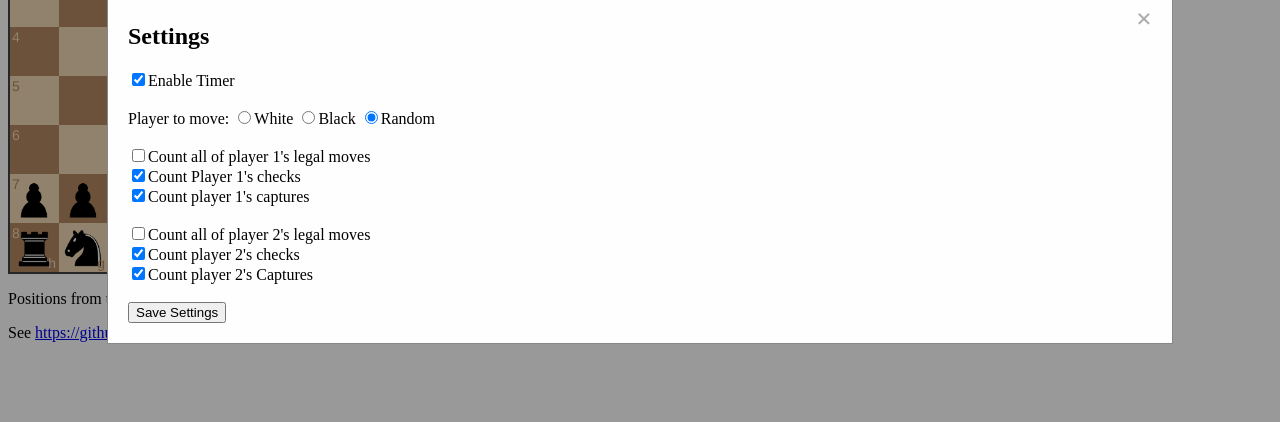
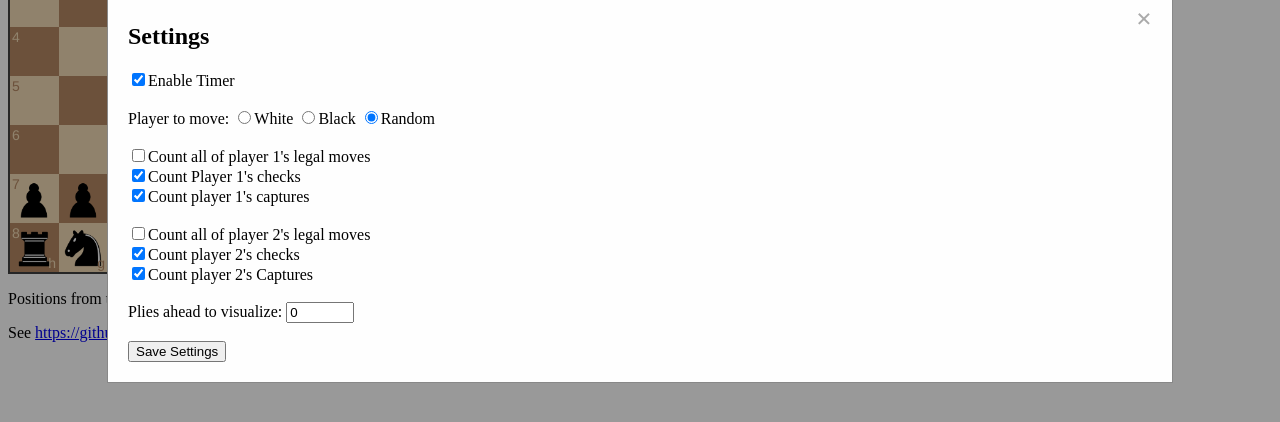
Before and after one commit to bescoto/chess-count-quiz, a plain HTML site: page index.html in a window 1280 px wide. Both pictures are taken after a click on the button "Settings". Shown: the part 210-632 px from the top of the page. Drawn offline with nearby package versions, Linux system fonts and the light colour scheme; no server answers.

Commit message:
Add plyAhead to settings dialog (currently non-functional)

```diff
--- a/chess-count-quiz.js
+++ b/chess-count-quiz.js
@@ -356,6 +356,11 @@ async function saveSettings() {
     localStorage.setItem('questionTypes', JSON.stringify(chess_data.questionTypes)); // Save preference
     createDynamicInputs(chess_data.questionTypes);
 
+    // Save ply ahead setting
+    const plyAhead = parseInt(document.getElementById('plyAhead').value);
+    chess_data.plyAhead = plyAhead;
+    localStorage.setItem('plyAhead', plyAhead);
+
     settings.style.display = "none"; // Close the settings window
     startNewGame();
 }
@@ -383,7 +388,8 @@ async function loadSettings() {
         is_correct: null, // stores which counts are correct
         games: null, // Array of PGN games
         board: null, // The board object
-        questionTypes: null // Array of questions, as strings, to ask the user
+        questionTypes: null, // Array of questions, as strings, to ask the user
+        plyAhead: 0  // Number of half-moves ahead to visualize
     };
 
     // Timer
@@ -423,6 +429,11 @@ async function loadSettings() {
 
     console.log(chess_data.questionTypes);
     createDynamicInputs(chess_data.questionTypes);
+
+    // Plies ahead
+    const savedPlyAhead = localStorage.getItem('plyAhead');
+    chess_data.plyAhead = savedPlyAhead ? parseInt(savedPlyAhead) : 0;
+    document.getElementById('plyAhead').value = chess_data.plyAhead;
 }
 
 // Set the player to move
--- a/index.html
+++ b/index.html
@@ -54,6 +54,13 @@
           </div>
 	  <br>
 
+          <div>
+            <label>Plies ahead to visualize:
+              <input type="number" id="plyAhead" min="0" max="10" value="0" style="width: 60px">
+            </label>
+          </div>
+    <br>
+
           <button type="button" onclick="saveSettings()">Save Settings</button>
         </form>
       </div>
```
